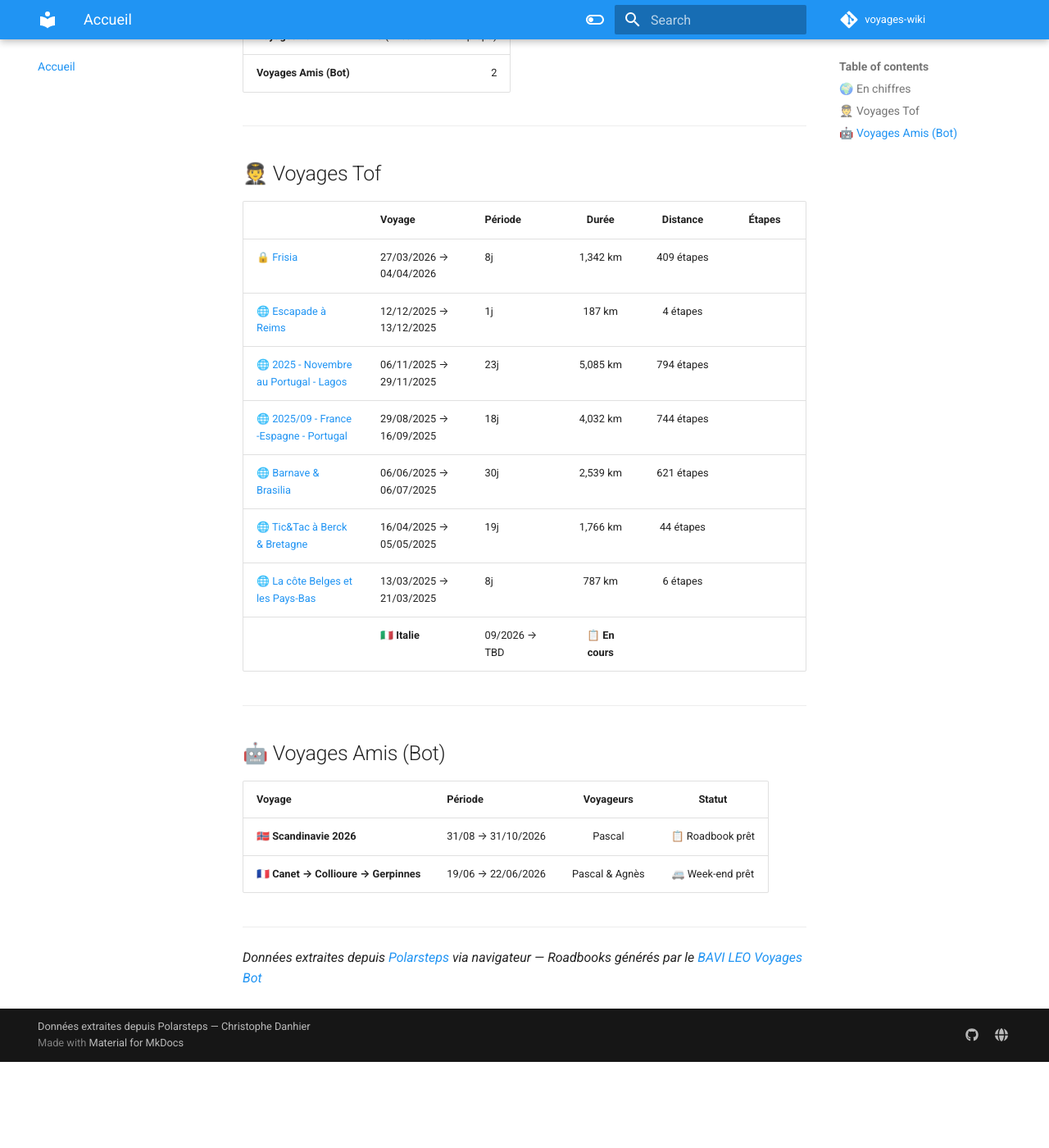
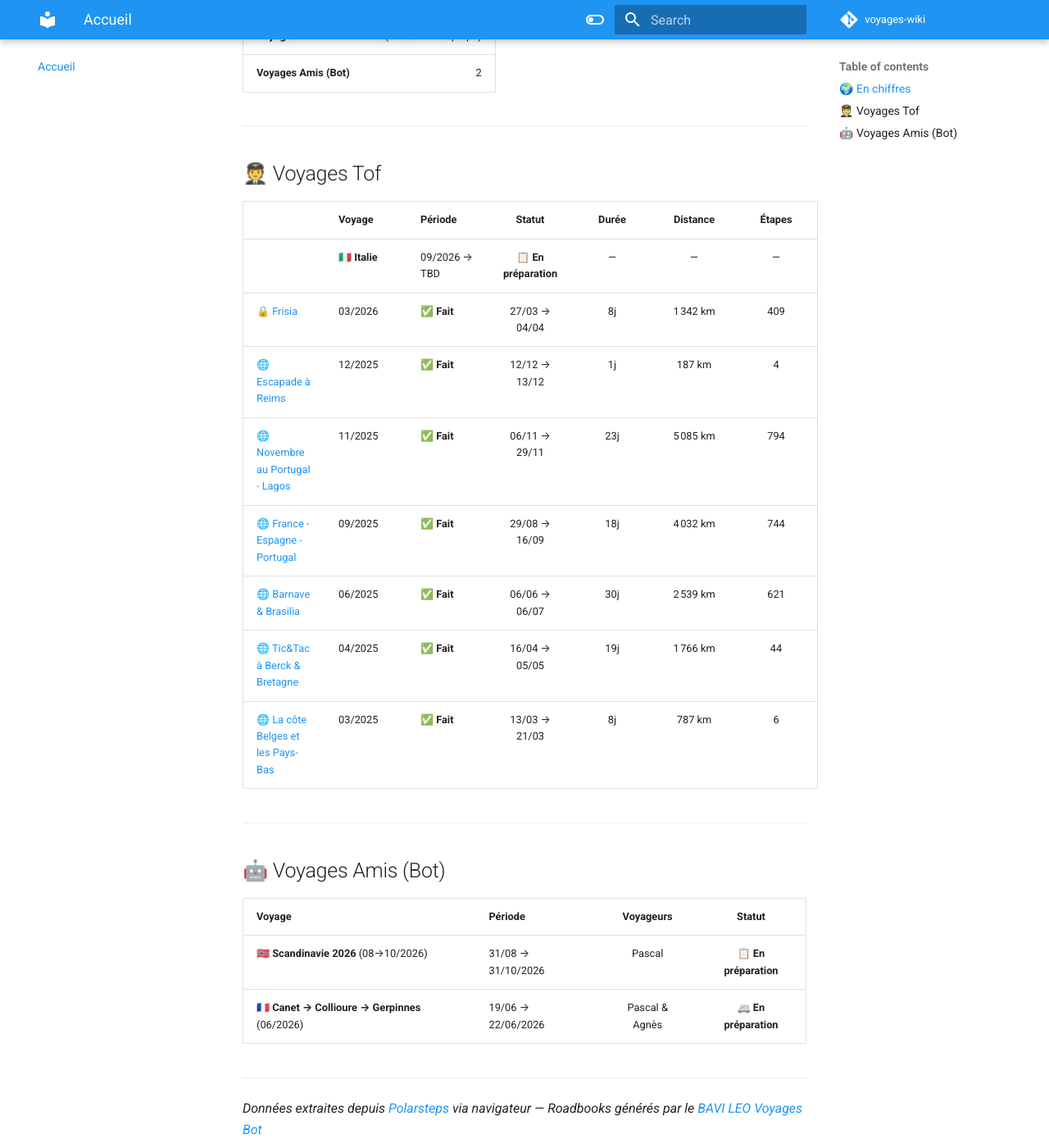
Before and after one commit to christophedanhier-hash/voyages-wiki, an MkDocs documentation site: the page built from docs/index.md, in a window 1280 px wide and 1400 px high, scrolled down 511 px. Shown: the whole window at 82% size. Built offline with MkDocs 1.6.1 and Material for MkDocs 9.7.7, drawn with Linux system fonts in a browser that asks for light colours; comment, search, counter and statistics services are not loaded; before the commit the page ends 1806 px from its top, so only the background shows below that.

Commit message:
🎨 Tri + Statut Fait/En préparation + mois/année dans les titres

```diff
--- a/docs/index.md
+++ b/docs/index.md
@@ -11,23 +11,23 @@
 | **Pays visités** | 6 🇕🇕 🇧🇪 🇪🇸 🇫🇷 🇳🇱 🇵🇹 |
 | **Distance totale** | 15,737 km |
 | **Étapes enregistrées** | 2622 |
-| **Voyages Tof** | 8 (7 réalisés + 1 en prépa) |
+| **Voyages Tof** | 8 (7 faits + 1 en prépa) |
 | **Voyages Amis (Bot)** | 2 |
 
 ---
 
 ## 🧑‍✈️ Voyages Tof
 
-|   | Voyage | Période | Durée | Distance | Étapes |
-|---|--------|---------|:-----:|:--------:|:------:|
-| 🔒 [Frisia](frisia/) | 27/03/2026 → 04/04/2026 | 8j | 1,342 km | 409 étapes |
-| 🌐 [Escapade à Reims](escapade-a-reims/) | 12/12/2025 → 13/12/2025 | 1j | 187 km | 4 étapes |
-| 🌐 [2025 - Novembre au Portugal - Lagos](portugal-lagos/) | 06/11/2025 → 29/11/2025 | 23j | 5,085 km | 794 étapes |
-| 🌐 [2025/09 - France -Espagne - Portugal](france-espagne-portugal/) | 29/08/2025 → 16/09/2025 | 18j | 4,032 km | 744 étapes |
-| 🌐 [Barnave & Brasilia](barnave-brasilia/) | 06/06/2025 → 06/07/2025 | 30j | 2,539 km | 621 étapes |
-| 🌐 [Tic&Tac à Berck & Bretagne](tic-tac-berck-bretagne/) | 16/04/2025 → 05/05/2025 | 19j | 1,766 km | 44 étapes |
-| 🌐 [La côte Belges et les Pays-Bas](cote-belges-pays-bas/) | 13/03/2025 → 21/03/2025 | 8j | 787 km | 6 étapes |
-|| **🇮🇹 Italie** | 09/2026 → TBD | 📋 **En cours** | |
+|   | Voyage | Période | Statut | Durée | Distance | Étapes |
+|---|--------|---------|:------:|:-----:|:--------:|:------:|
+| | **🇮🇹 Italie** | 09/2026 → TBD | 📋 **En préparation** | — | — | — |
+| 🔒 [Frisia](frisia/) | 03/2026 | ✅ **Fait** | 27/03 → 04/04 | 8j | 1 342 km | 409 |
+| 🌐 [Escapade à Reims](escapade-a-reims/) | 12/2025 | ✅ **Fait** | 12/12 → 13/12 | 1j | 187 km | 4 |
+| 🌐 [Novembre au Portugal - Lagos](portugal-lagos/) | 11/2025 | ✅ **Fait** | 06/11 → 29/11 | 23j | 5 085 km | 794 |
+| 🌐 [France - Espagne - Portugal](france-espagne-portugal/) | 09/2025 | ✅ **Fait** | 29/08 → 16/09 | 18j | 4 032 km | 744 |
+| 🌐 [Barnave & Brasilia](barnave-brasilia/) | 06/2025 | ✅ **Fait** | 06/06 → 06/07 | 30j | 2 539 km | 621 |
+| 🌐 [Tic&Tac à Berck & Bretagne](tic-tac-berck-bretagne/) | 04/2025 | ✅ **Fait** | 16/04 → 05/05 | 19j | 1 766 km | 44 |
+| 🌐 [La côte Belges et les Pays-Bas](cote-belges-pays-bas/) | 03/2025 | ✅ **Fait** | 13/03 → 21/03 | 8j | 787 km | 6 |
 
 ---
 
@@ -35,8 +35,8 @@
 
 | Voyage | Période | Voyageurs | Statut |
 |--------|---------|:---------:|:------:|
-| **🇳🇴 Scandinavie 2026** | 31/08 → 31/10/2026 | Pascal | 📋 Roadbook prêt |
-| **🇫🇷 Canet → Collioure → Gerpinnes** | 19/06 → 22/06/2026 | Pascal & Agnès | 🚐 Week-end prêt |
+| **🇳🇴 Scandinavie 2026** (08→10/2026) | 31/08 → 31/10/2026 | Pascal | 📋 **En préparation** |
+| **🇫🇷 Canet → Collioure → Gerpinnes** (06/2026) | 19/06 → 22/06/2026 | Pascal & Agnès | 🚐 **En préparation** |
 
 ---
 
```
